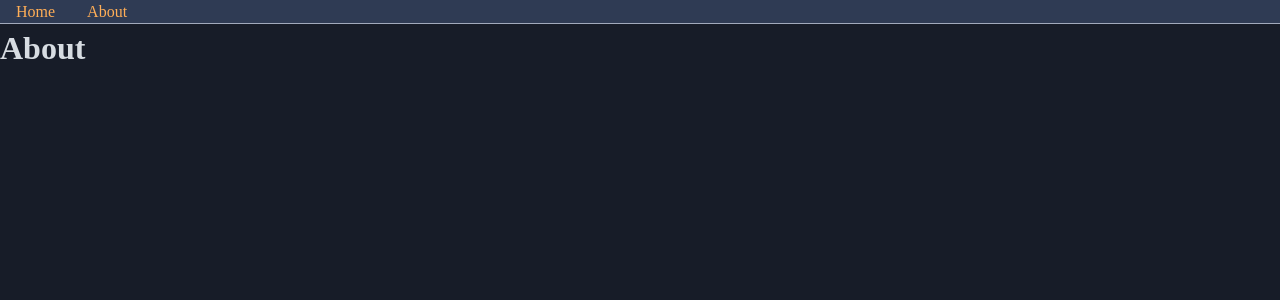
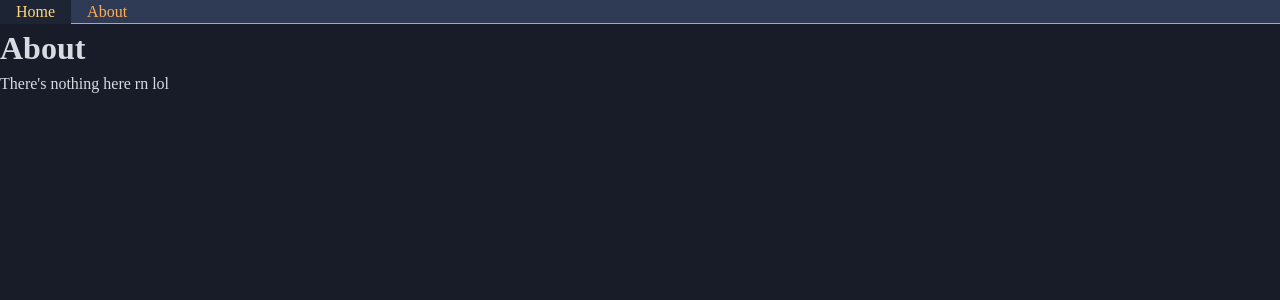
Before and after one commit to codeacula/factoriaction, a Vue app: page /about in a window 1280 px wide. Shown: the top 300 px of the page. Built offline with nearby package versions, Linux system fonts and the light colour scheme.

Commit message:
Canvas is workin' right now

```diff
--- a/src/App.vue
+++ b/src/App.vue
@@ -1,5 +1,5 @@
 <template lang="pug">
-.app-wrapper
+.app-wrapper.full-size
   nav.navigation
     router-link(:to="{ name: 'Home' }") Home
     router-link(:to="{ name: 'About' }") About
@@ -11,21 +11,17 @@
 
 .app-wrapper {
   display: grid;
+  grid-template-columns: [site-start] auto [site-end];
   grid-template-rows: [row-start navigation-start] 1.5rem [navigation-end content-start] auto [content-end row-end];
-  height: 100%;
-  width: 100%;
 
   & > .main-content {
-    display: flex;
-    height: 100%;
+    grid-column: site-start / site-end;
     grid-row: content-start / content-end;
-    width: 100%;
   }
 
   & > .navigation {
+    grid-column: site-start / site-end;
     grid-row: navigation-start / navigation-end;
-    height: 100%;
-    width: 100%;
   }
 }
 
--- /dev/null
+++ b/src/components/PlannerCanvas.vue
@@ -0,0 +1,32 @@
+<template lang="pug">
+.planner-canvas-wrapper.full-size
+  canvas.planner-canvas.full-size(ref="planner")
+</template>
+
+<script lang="ts">
+import { PlanningBoard } from "@/logic/PlanningBoard";
+import { defineComponent, onMounted, ref } from "vue";
+
+export default defineComponent({
+  name: "PlannerCanvas",
+  components: {},
+  setup() {
+    const planner = ref<HTMLCanvasElement | null>(null);
+    const planningBoard = ref<PlanningBoard | null>(null);
+
+    onMounted(() => {
+      if (planner.value) {
+        planningBoard.value = new PlanningBoard(
+          planner.value as HTMLCanvasElement
+        );
+      }
+    });
+
+    return {
+      planner,
+    };
+  },
+});
+</script>
+
+<style lang="scss" scoped></style>
--- /dev/null
+++ b/src/logic/PlanningBoard.ts
@@ -0,0 +1,9 @@
+export class PlanningBoard {
+  constructor(canvas: HTMLCanvasElement) {
+    this.providedCanvas = canvas;
+
+    console.log("Canvas initialized", this.providedCanvas);
+  }
+
+  private providedCanvas: HTMLCanvasElement;
+}
--- /dev/null
+++ b/src/sass/layout.scss
@@ -0,0 +1,5 @@
+.full-size {
+  height: 100%;
+  overflow: hidden;
+  width: 100%;
+}
--- a/src/sass/main.scss
+++ b/src/sass/main.scss
@@ -1,5 +1,13 @@
 @import "variables";
+@import "layout";
 @import "reset";
+
+html,
+body {
+  height: 100%;
+  overflow: hidden;
+  width: 100%;
+}
 
 body {
   background-color: $dark-1;
@@ -15,6 +23,7 @@ a {
 }
 
 #app {
-  height: 100vh;
-  width: 100vw;
+  height: 100%;
+  overflow: hidden;
+  width: 100%;
 }
--- a/src/views/About.vue
+++ b/src/views/About.vue
@@ -1,4 +1,5 @@
 <template lang="pug">
 #about
   h1 About
+  p There's nothing here rn lol
 </template>
--- a/src/views/Home.vue
+++ b/src/views/Home.vue
@@ -1,12 +1,18 @@
-<template>
-  <div class="home"></div>
+<template lang="pug">
+.home.full-size
+  PlannerCanvas
 </template>
 
 <script lang="ts">
 import { defineComponent } from "vue";
+import PlannerCanvas from "@/components/PlannerCanvas.vue";
 
 export default defineComponent({
   name: "Home",
-  components: {},
+  components: {
+    PlannerCanvas,
+  },
 });
 </script>
+
+<style lang="scss"></style>
```
Also changed, not shown: src/logic/index.ts (added).
